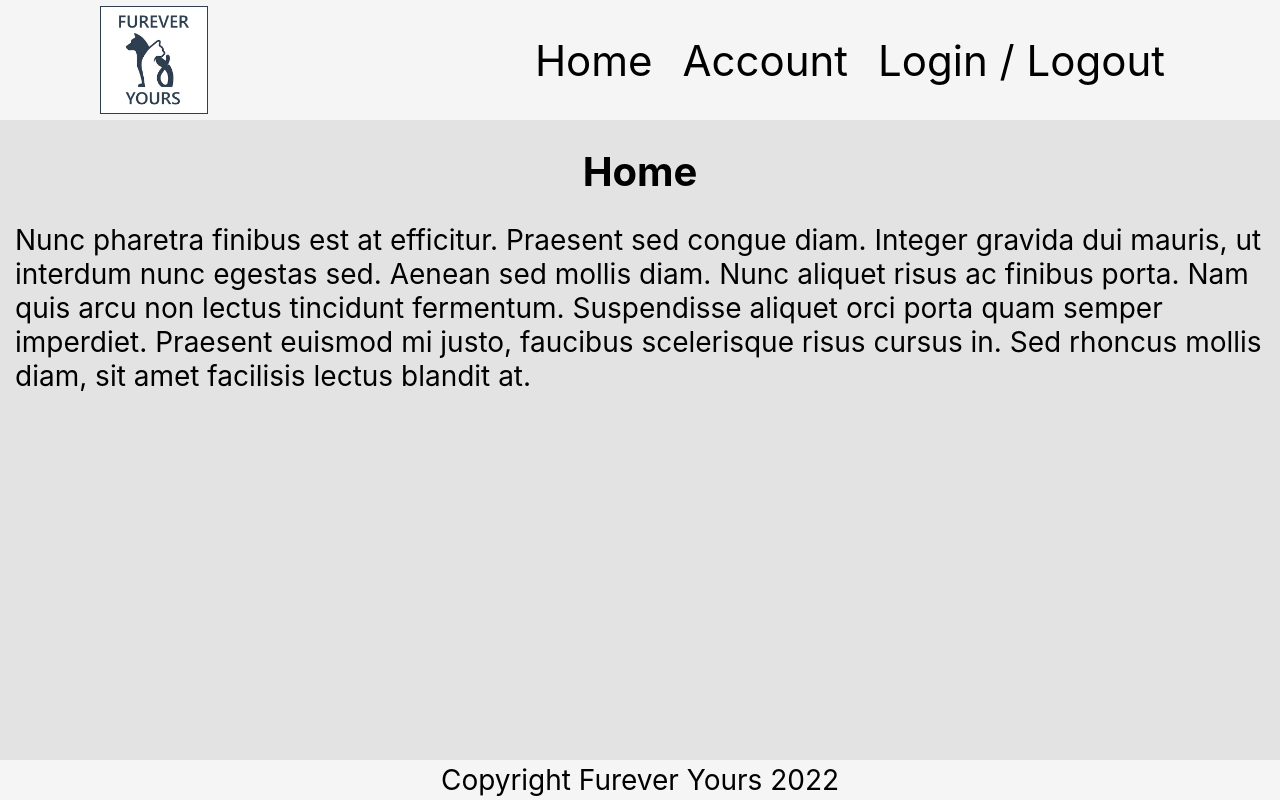
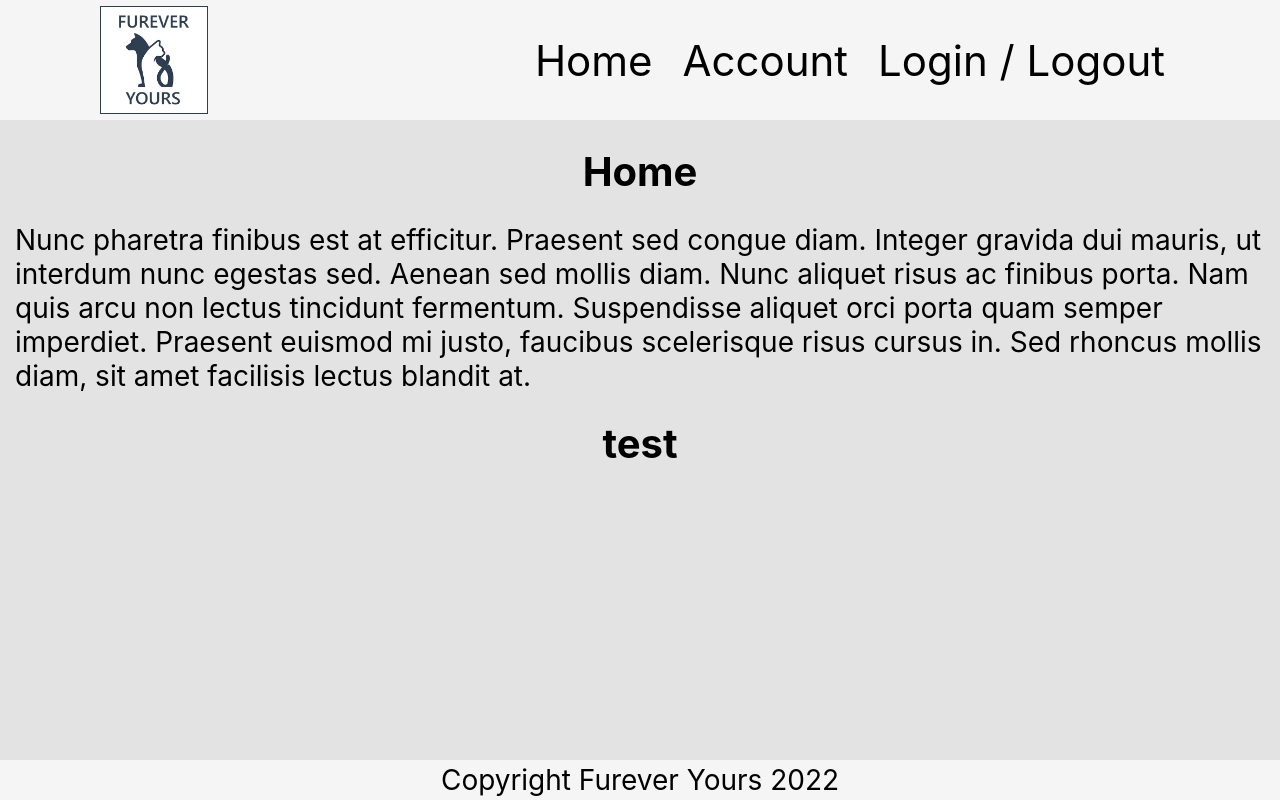
Before and after one commit to qosole/furever-yours, a React (Create React App) app in the folder client/: page / in a window 1280 px wide. Built offline with nearby package versions, Linux system fonts and the light colour scheme; no server answers.

Commit message:
Added fetchRequest.js which will fetch data from a web API to any URL you give within the parameters

```diff
--- a/client/src/components/Header.js
+++ b/client/src/components/Header.js
@@ -3,6 +3,7 @@ import Nav from './Nav';
 import Home from './pages/Home';
 import Account from './pages/Account';
 import Login from './pages/Login';
+// import useFetch from './SearchBar';
 import '../Style.css';
 
 
--- /dev/null
+++ b/client/src/components/SearchBar.js
@@ -0,0 +1,25 @@
+import React, {useEffect, useState } from 'react';
+import axios from "axios";
+import useFetch from './fetchRequest';
+import '../Style.css';
+
+function CommitSearch() {
+    const { data, loading, error } = useFetch("https://api.adoptapet.me/search?q=dogs");
+
+    if (loading) return <h1> LOADING...</h1>;
+
+    if (error) console.log(error);
+
+    return (
+        <div>
+            <h1>
+                test
+                {console.log(data)}
+                {data?.name}
+                {data?.sex}
+            </h1>
+        </div>
+    )
+}
+
+export default CommitSearch;
--- /dev/null
+++ b/client/src/components/fetchRequest.js
@@ -0,0 +1,27 @@
+import React, {useEffect, useState } from 'react';
+import axios from "axios";
+import '../Style.css';
+
+function useFetch(url) {
+    const [data, setData] = useState(null);
+    const [loading, setLoading] = useState(false);
+    const [error, setError] = useState(null);
+
+    useEffect(() => {
+        setLoading(true);
+        axios
+        .get(url)
+        .then((response) => {
+            setData(response.data);
+        })
+        .catch((err) => {
+            setError(err);
+        })
+        .finally(() => {
+            setLoading(false);
+        });
+    }, [url]);
+    return { data, loading, error };
+};
+
+export default useFetch;
--- a/client/src/components/pages/Home.js
+++ b/client/src/components/pages/Home.js
@@ -1,5 +1,6 @@
 import React from 'react';
 import '../../Style.css';
+import SearchBar from '../SearchBar';
 
 export default function Home() {
 
@@ -14,6 +15,7 @@ export default function Home() {
         imperdiet. Praesent euismod mi justo, faucibus scelerisque risus cursus
         in. Sed rhoncus mollis diam, sit amet facilisis lectus blandit at.
       </p>
+      <SearchBar />
     </div>
   );
 }
```
Also changed, not shown: package.json (+14 -13 lines), 1 other file (tests, documents, lock files or other folders).
